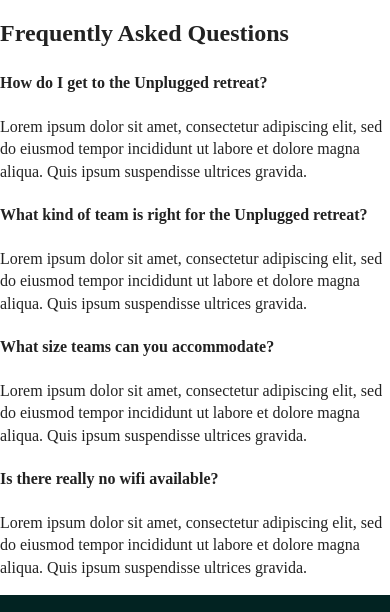
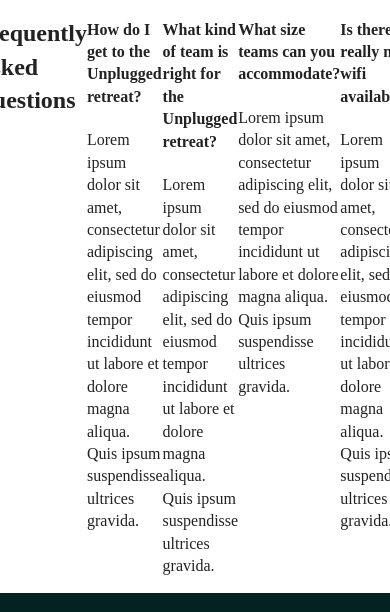
Before and after one commit to JeffG58/outdoor, a website: page faq/index.html in a window 390 px wide. Shown: the part 165-777 px from the top of the page. Drawn offline with Linux system fonts and the light colour scheme; files that its build step writes are made by us from their sources; files whose address does not match are found by name.

Commit message:
finished the mobile styles

```diff
--- a/css/main.css
+++ b/css/main.css
@@ -181,12 +181,18 @@ aside{
 }
 
 
-
-
 /**********************-------------- FAQ page -- mobile styles -------------------------**************************/
 
 
+.faq{
+  display:flex;
+  justify-content: center;
+}
 
+.faq .content-wrapper{
+  display:flex;
+  justify-content: center;
+}
 
 
 
```
